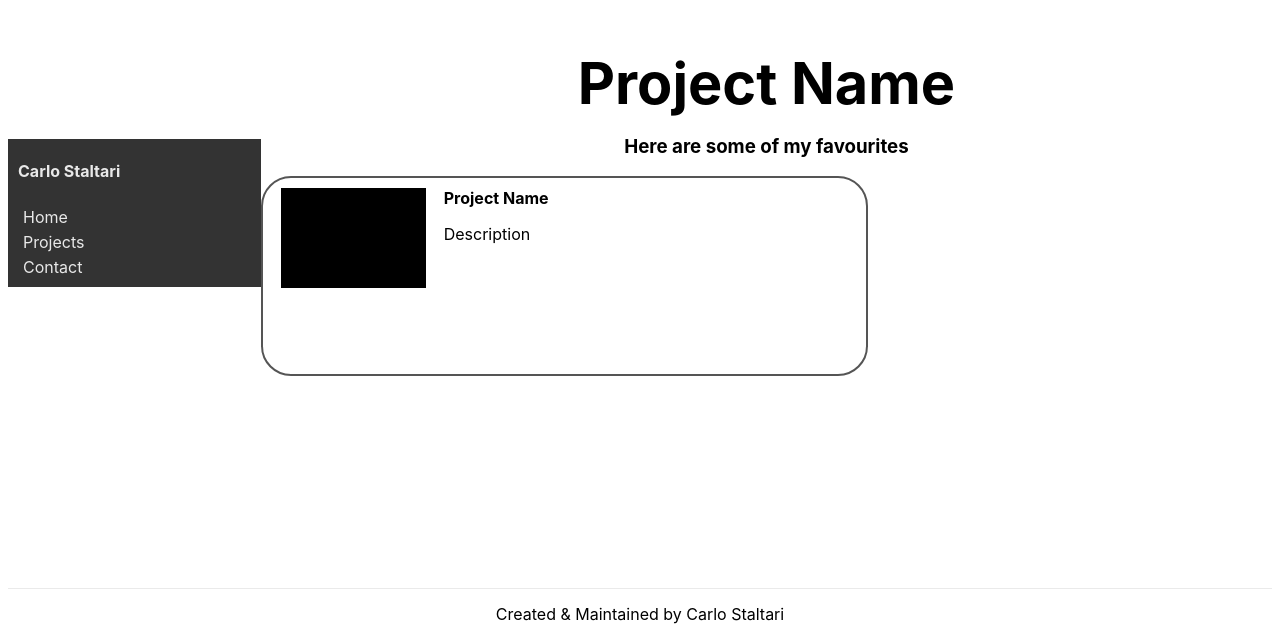
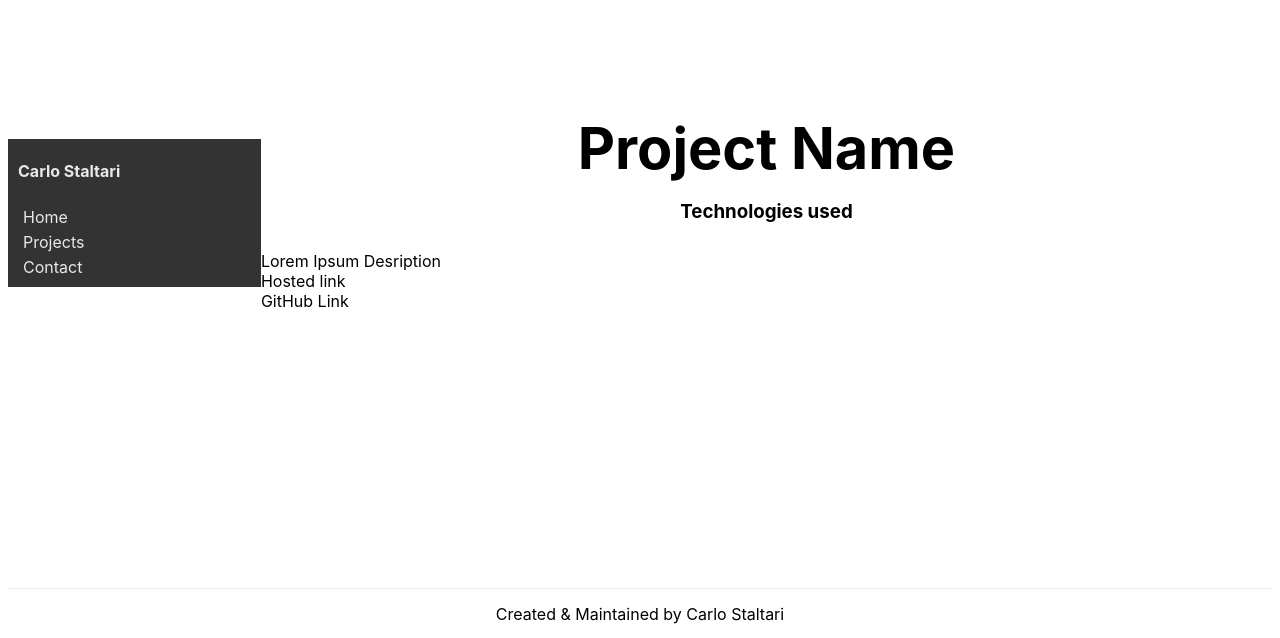
Before and after one commit to Carstal/Portfolio, a Next.js app in the folder nextjs-blog/: page /project/1 in a window 1280 px wide. Shown: the part 162-800 px from the top of the page. Built offline with nearby package versions, Linux system fonts and the light colour scheme.

Commit message:
Individual Project Page Planning

```diff
--- a/nextjs-blog/pages/project/[id].js
+++ b/nextjs-blog/pages/project/[id].js
@@ -1,7 +1,9 @@
 import Head from 'next/head'
 import styles from '../../styles/Home.module.css';
+import { useRouter } from "next/router";
 
 export default function Home() {
+    const router = useRouter();
     return (
     <div className={styles.container}>
     <Head>
@@ -33,23 +35,27 @@ export default function Home() {
                 Project Name
             </h1>
             <h3 className={styles.subtitle}>
-                Here are some of my favourites
+                Technologies used
             </h3>
             </div>
-          {/* Run .map on received JSON to Display all projects on DB */}
-            <div className='projectsView'>
+            <div className='projectView'>
           {/* TODO: Get list of all projects */}
-          {/* TODO: Align image and info horizontally */}
-            <div className='projectCard'>
-                {/* TODO: Display Image */}
-                <div className='projectImage'><div className='image'>Image</div></div>
-                {/* TODO: Display Info */}
-                <div className='projectInfo'>
-                    {/* TODO: Align title and desc vertically */}
-                    {/* TODO: Justify title and desc left */}
-                    <div className='projectTitle'>Project Name</div>
-                    <div className='projectDesc'>Description</div>
+            <div className='imgCarousel'>
+            {/* Carousel or single image of project */}
+            </div>
+          {/* Div for all project */}
+            <div className='projectInfo'>
+            <div className='projectDesc'>
+                Lorem Ipsum Desription
+            </div>
+            <div className='projectLinks'>
+                <div className='hostLink'>
+                    <a>Hosted link</a>
                 </div>
+                <div className='gitHub'>
+                    <a>GitHub Link</a>
+                </div>
+            </div>
             </div>
             </div>
         </div>
```
